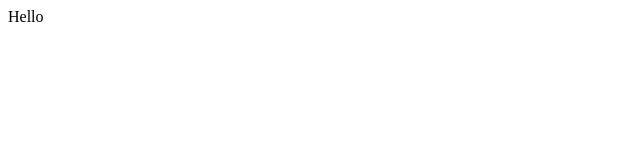
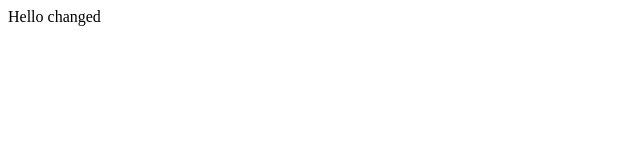
Before and after one commit to para27rsh/git-demo, a plain HTML site: page web/index.html in a window 1280 px wide. Shown: the full height of the page, 0-640 px from the left. Drawn offline with Linux system fonts and the light colour scheme.

Commit message:
updating index page for github

```diff
--- a/web/index.html
+++ b/web/index.html
@@ -1,3 +1,3 @@
 <html>
-Hello
+Hello changed
 </html>
```
